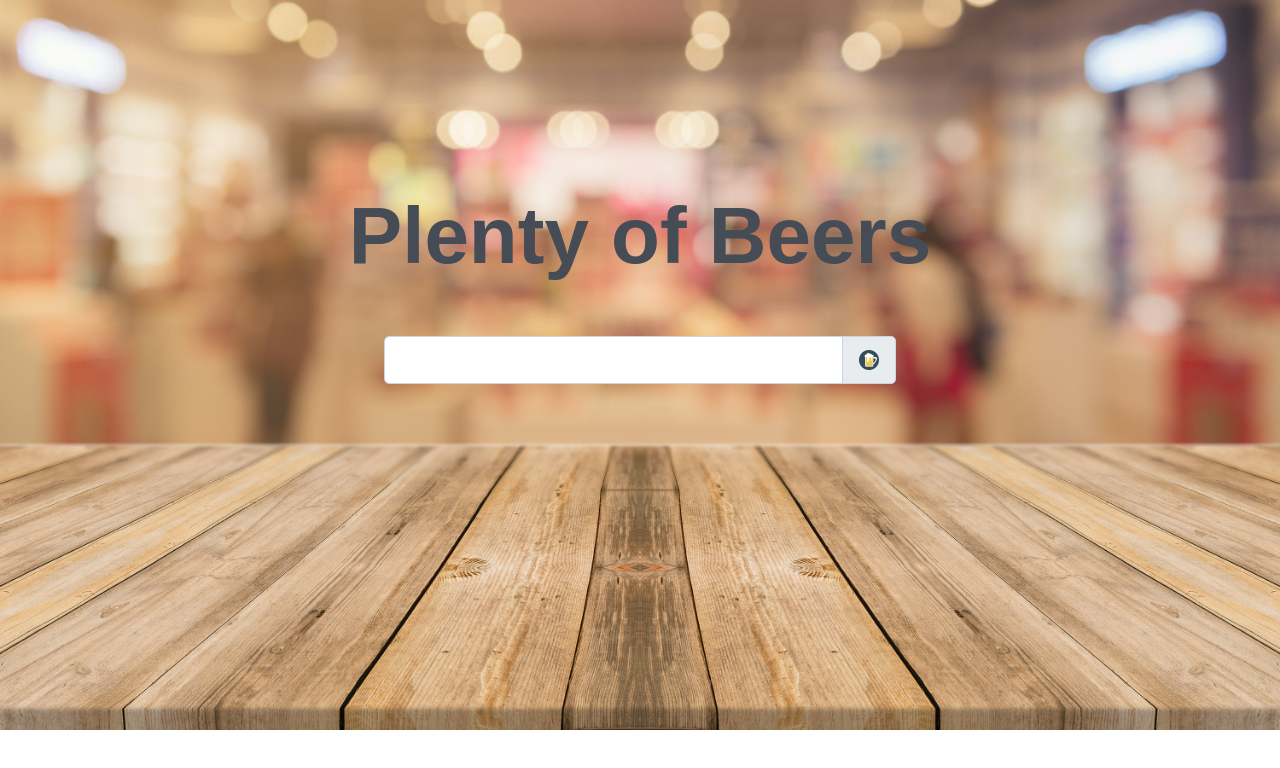
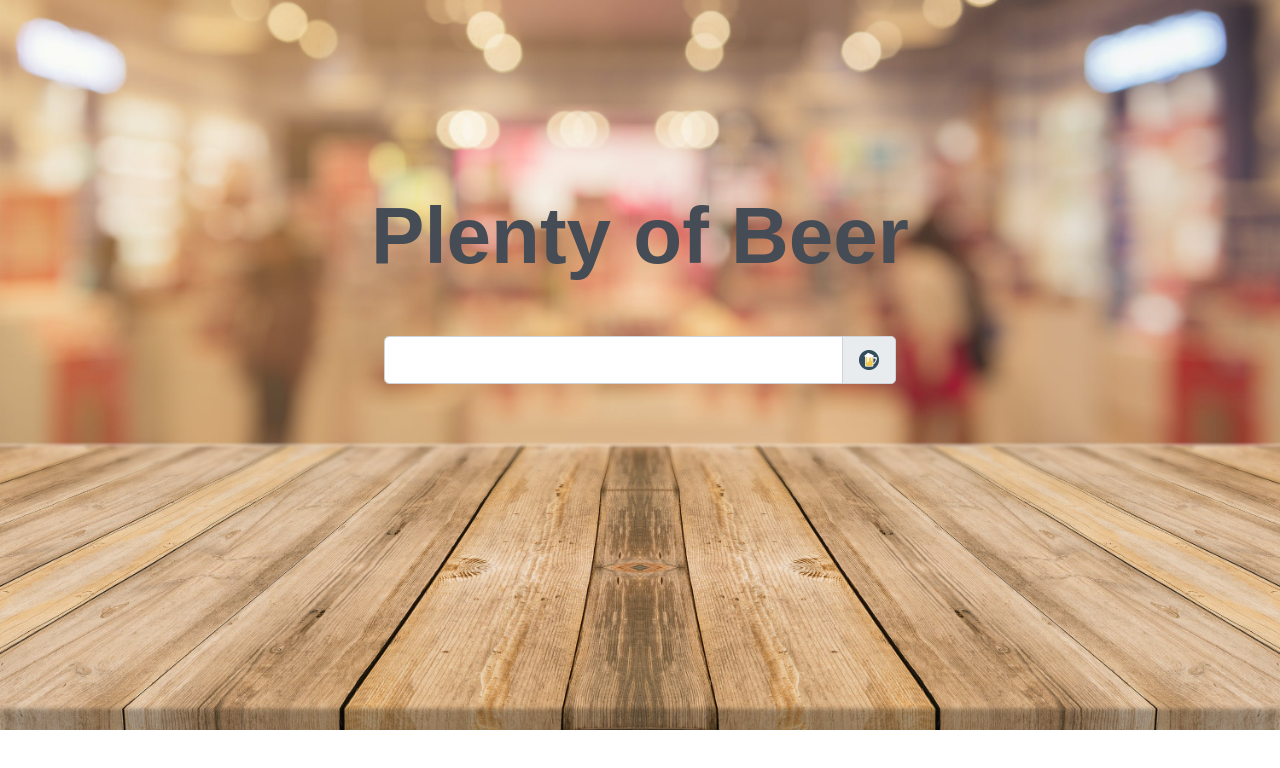
Before and after one commit to bibo1011/plenty-of-brew, a plain HTML site: page index.html in a window 1280 px wide. Drawn offline with nearby package versions, Linux system fonts and the light colour scheme.

Commit message:
change beers to beer

```diff
--- a/index.html
+++ b/index.html
@@ -5,11 +5,11 @@
     <meta name="viewport" content="width=device-width, initial-scale=1.0">
     <link rel="stylesheet" href="https://stackpath.bootstrapcdn.com/bootstrap/4.5.2/css/bootstrap.min.css" integrity="sha384-JcKb8q3iqJ61gNV9KGb8thSsNjpSL0n8PARn9HuZOnIxN0hoP+VmmDGMN5t9UJ0Z" crossorigin="anonymous">
     <link rel="stylesheet" href="./assets/css/style.css">
-    <title>Plenty of Beers</title>
+    <title>Plenty of Beer</title>
 </head>
 <body>
     <header>
-        <h1>Plenty of Beers</h1>
+        <h1>Plenty of Beer</h1>
     </header>
     <div class="input-group input-group-lg searchBox">
         <input type="text" class="form-control">
```
